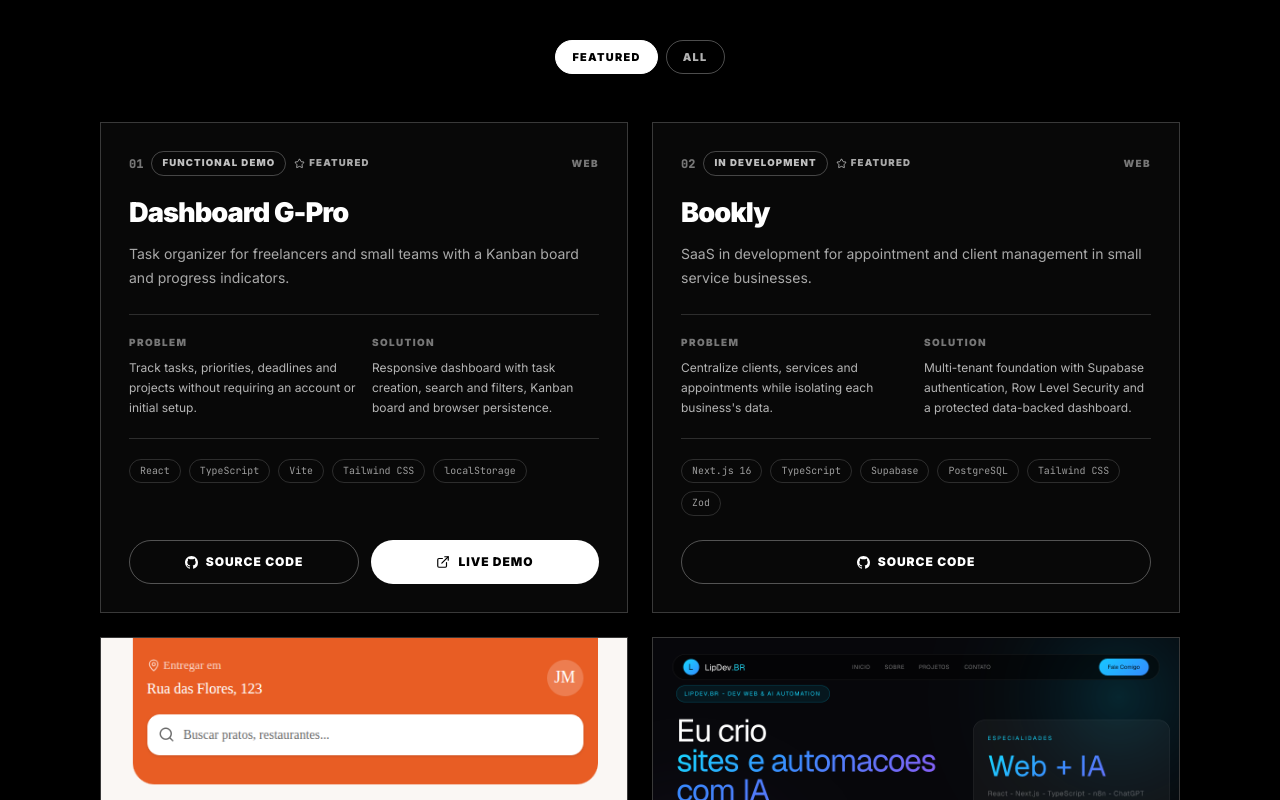
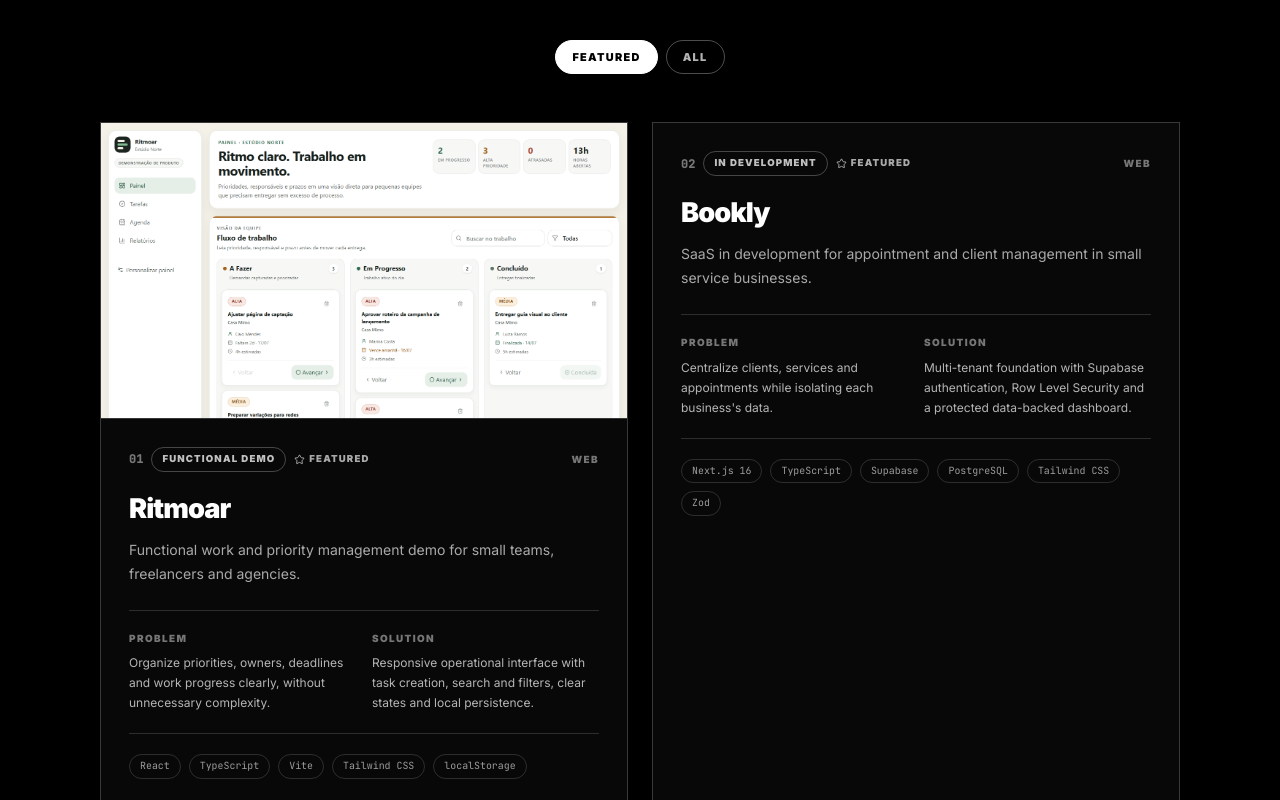
Before and after one commit to LipDev-sudo/Portifolio, a Next.js app: page / in a window 1280 px wide. Shown: the part 3180-3980 px from the top of the page. Built offline with nearby package versions, Linux system fonts and the light colour scheme; no server answers.

Commit message:
docs: atualiza projeto do portfolio para Ritmoar

```diff
--- a/src/data/projects.ts
+++ b/src/data/projects.ts
@@ -50,24 +50,25 @@ export const projects: Project[] = [
     status: "in-development",
   },
   {
-    id: "dashboard-g-pro",
-    title: "Dashboard G-Pro",
-    title_en: "Dashboard G-Pro",
+    id: "ritmoar",
+    title: "Ritmoar",
+    title_en: "Ritmoar",
     description:
-      "Organizador de tarefas para freelancers e pequenas equipes com quadro Kanban e indicadores de progresso.",
+      "Demonstração funcional de gestão de trabalho e prioridades para pequenas equipes, freelancers e agências.",
     description_en:
-      "Task organizer for freelancers and small teams with a Kanban board and progress indicators.",
+      "Functional work and priority management demo for small teams, freelancers and agencies.",
     problem:
-      "Acompanhar tarefas, prioridades, prazos e projetos sem depender de uma conta ou configuração inicial.",
+      "Organizar prioridades, responsáveis, prazos e andamento do trabalho com clareza, sem excesso de complexidade.",
     problem_en:
-      "Track tasks, priorities, deadlines and projects without requiring an account or initial setup.",
+      "Organize priorities, owners, deadlines and work progress clearly, without unnecessary complexity.",
     solution:
-      "Dashboard responsivo com criação, busca e filtros de tarefas, quadro Kanban e persistência no navegador.",
+      "Interface operacional responsiva com criação, busca e filtros de tarefas, estados claros e persistência local.",
     solution_en:
-      "Responsive dashboard with task creation, search and filters, Kanban board and browser persistence.",
+      "Responsive operational interface with task creation, search and filters, clear states and local persistence.",
     techs: ["React", "TypeScript", "Vite", "Tailwind CSS", "localStorage"],
-    githubUrl: "https://github.com/LipDev-sudo/Dashboard-G-Pro",
-    liveUrl: "https://dashboard-g-pro.vercel.app/",
+    imageUrl: "/images/ritmoar-desktop.png",
+    githubUrl: "https://github.com/LipDev-sudo/ritmoar",
+    liveUrl: "https://ritmoar.vercel.app/",
     order: 1,
     category: "web",
     featured: true,
```
Also changed, not shown: public/images/ritmoar-desktop.png (added), 1 other file (tests, documents, lock files or other folders).
